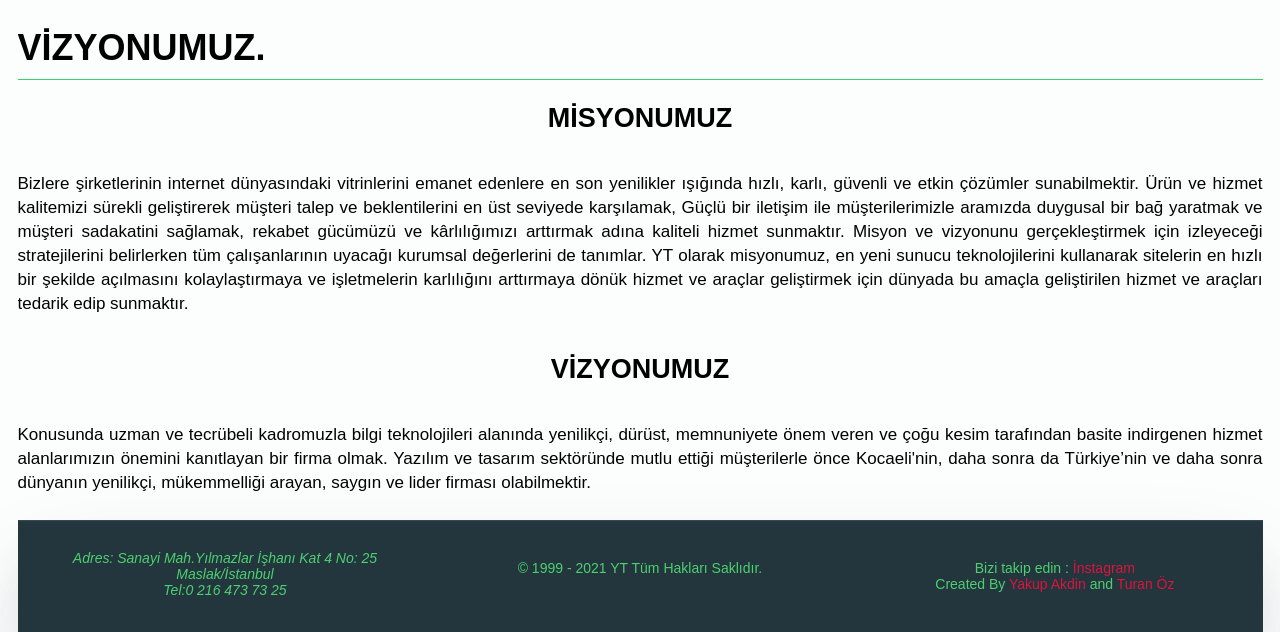
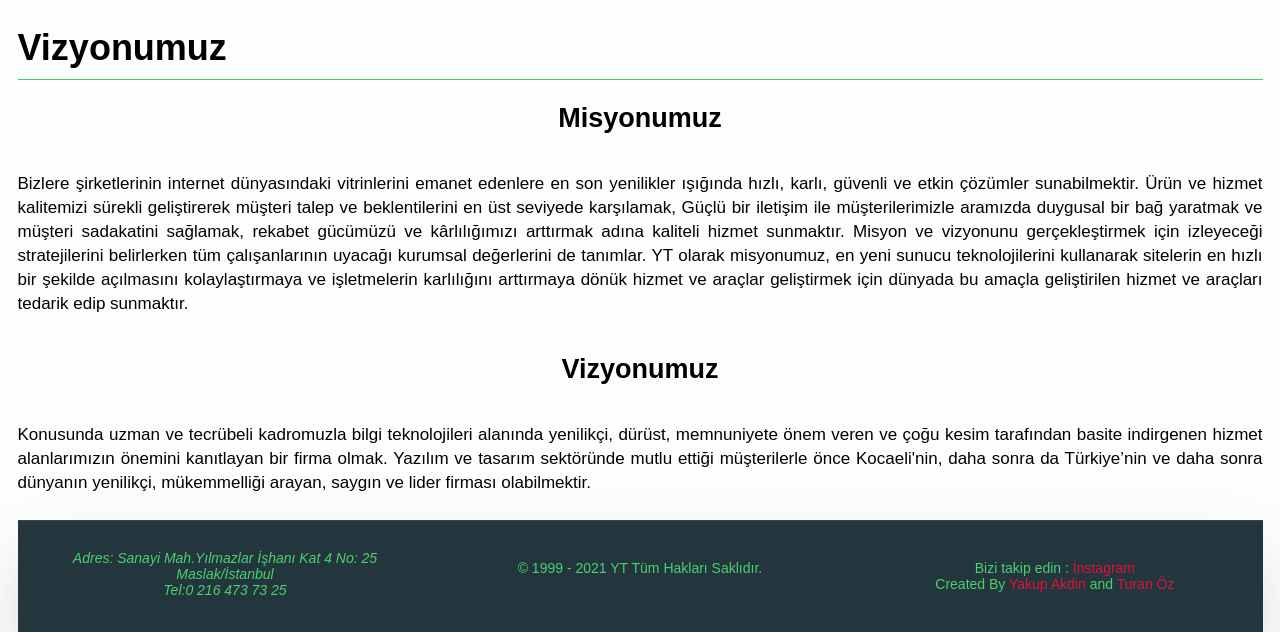
Before and after one commit to turanoz/web-basics, a plain HTML site: page misyon-vizyon.html in a window 1280 px wide. Shown: the part 247-879 px from the top of the page. Drawn offline with Linux system fonts and the light colour scheme.

Commit message:
update misyon

```diff
--- a/js/misyon.js
+++ b/js/misyon.js
@@ -3,9 +3,9 @@ const text = document.querySelector('#misyon-vizyon-article h1');
 
 // make a words array
 const words = [
-  "MİSYONUMUZ."
+  "Misyonumuz"
   ,
-  "VİZYONUMUZ."
+  "Vizyonumuz"
 ];
 
 // start typing effect
--- a/misyon-vizyon.html
+++ b/misyon-vizyon.html
@@ -39,7 +39,7 @@
 </nav>
 <article id="misyon-vizyon-article">
     <h1></h1>
-    <h2>MİSYONUMUZ</h2>
+    <h2>Misyonumuz</h2>
     <p>Bizlere şirketlerinin internet dünyasındaki vitrinlerini emanet edenlere en son yenilikler ışığında
         hızlı, karlı, güvenli ve etkin çözümler sunabilmektir. Ürün ve hizmet kalitemizi sürekli geliştirerek
         müşteri talep ve beklentilerini en üst seviyede karşılamak, Güçlü bir iletişim ile müşterilerimizle
@@ -51,7 +51,7 @@
         araçları tedarik edip sunmaktır.</p>
 
 
-    <h2>VİZYONUMUZ</h2>
+    <h2>Vizyonumuz</h2>
     <p>Konusunda uzman ve tecrübeli kadromuzla bilgi teknolojileri alanında yenilikçi, dürüst, memnuniyete önem
         veren ve çoğu kesim tarafından basite indirgenen hizmet alanlarımızın önemini kanıtlayan bir firma
         olmak. Yazılım ve tasarım sektöründe mutlu ettiği müşterilerle önce Kocaeli'nin, daha sonra da Türkiye’nin ve
```
